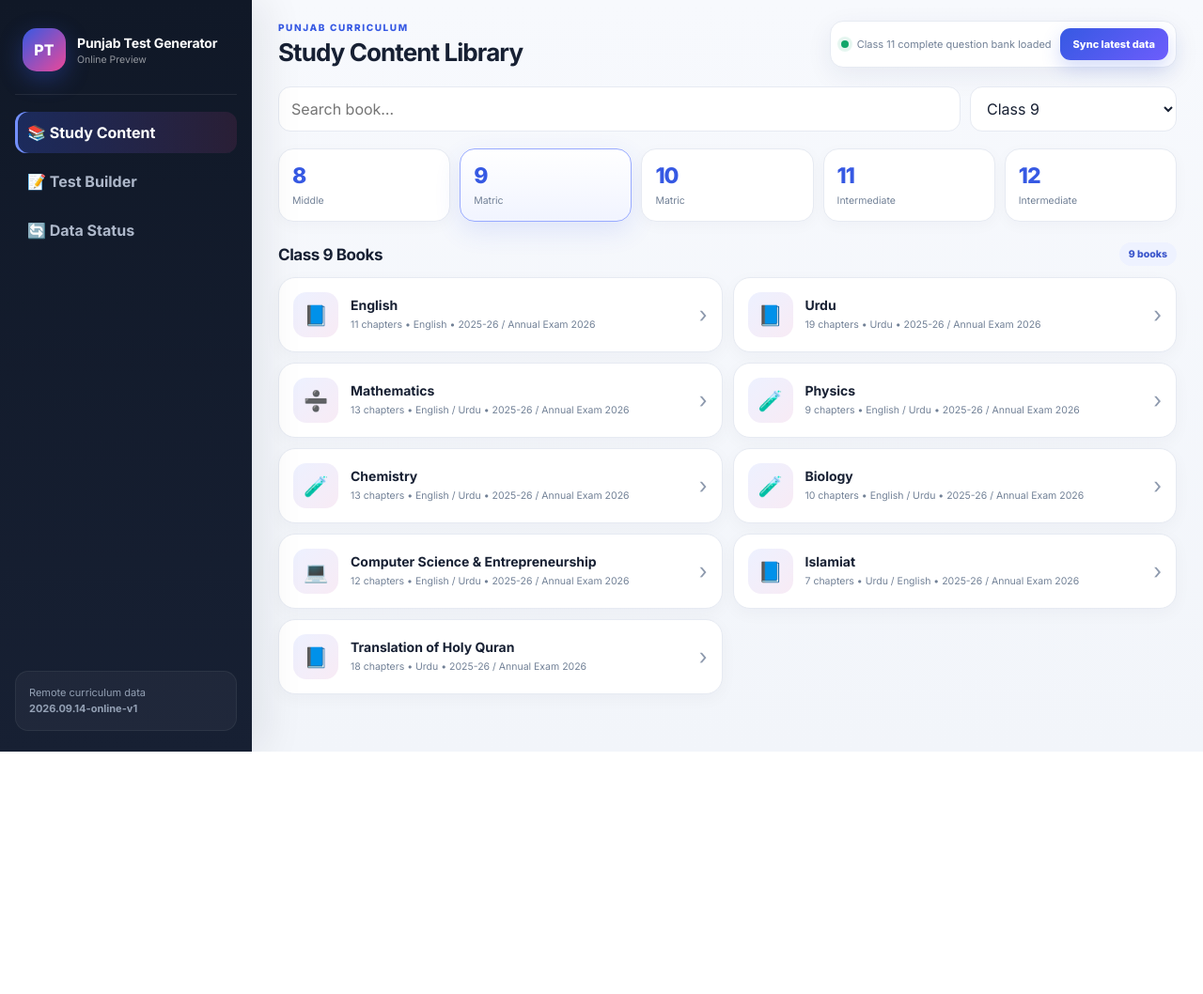
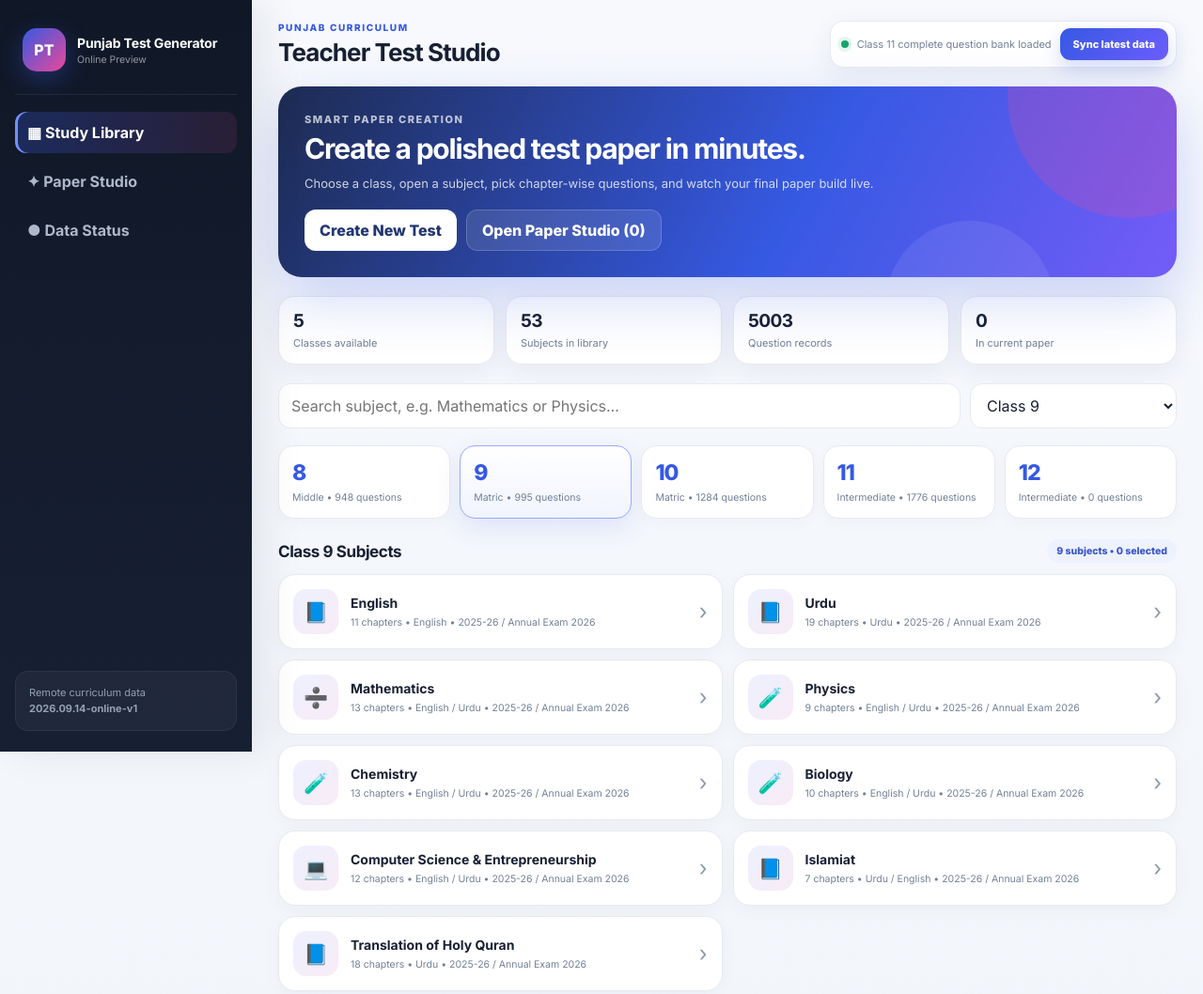
Before and after one commit to abdulmueed55/ruview, a plain HTML site: page web_preview/index.html in a window 1280 px wide. Shown: the top 1058 px of the page at 94% size. Before the commit the page ends 800 px from the top, so only its background shows below. Drawn offline with Linux system fonts and the light colour scheme.

Commit message:
Wire premium teacher studio interface

```diff
--- a/web_preview/index.html
+++ b/web_preview/index.html
@@ -17,9 +17,9 @@
         <div class="brandmark">PT</div>
         <div><strong>Punjab Test Generator</strong><span>Online Preview</span></div>
       </div>
-      <button class="nav active" data-view="library">📚 Study Content</button>
-      <button class="nav" data-view="builder">📝 Test Builder</button>
-      <button class="nav" data-view="sync">🔄 Data Status</button>
+      <button class="nav active" data-view="library">▦  Study Library</button>
+      <button class="nav" data-view="builder">✦  Paper Studio</button>
+      <button class="nav" data-view="sync">●  Data Status</button>
       <div class="sidebar-note">Remote curriculum data<br><b id="versionTag">loading…</b></div>
     </aside>
     <main>
@@ -37,6 +37,6 @@
   <script src="class10_patch.js"></script>
   <script src="class11_complete.js"></script>
   <script src="class12_patch.js"></script>
-  <script src="test_builder_patch.js"></script>
+  <script src="test_builder_patch.js"></script>\n  <script src="premium_ui_patch.js"></script>
 </body>
 </html>
```
